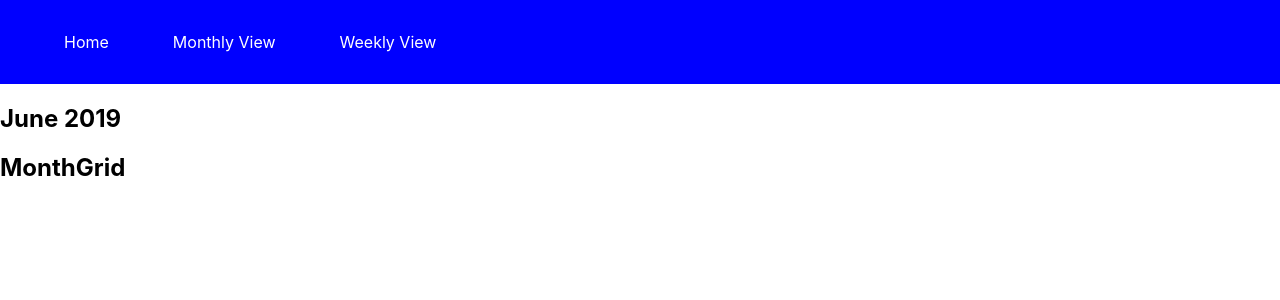
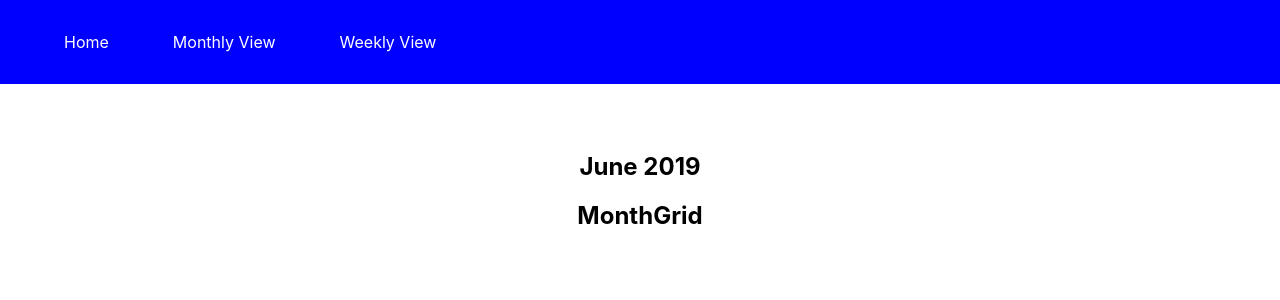
Before and after one commit to kylstraj/cs361_project, a React (Create React App) app in the folder cs361/: page /month in a window 1280 px wide. Shown: the top 300 px of the page. Built offline with nearby package versions, Linux system fonts and the light colour scheme.

Commit message:
add styles

```diff
--- a/cs361/src/App.css
+++ b/cs361/src/App.css
@@ -43,3 +43,11 @@ nav a {
   text-decoration: none;
   margin: 0 2em;
 }
+
+.month-container {
+  padding: 3em;
+}
+
+.month-container h2 {
+  text-align: center;
+}
```
